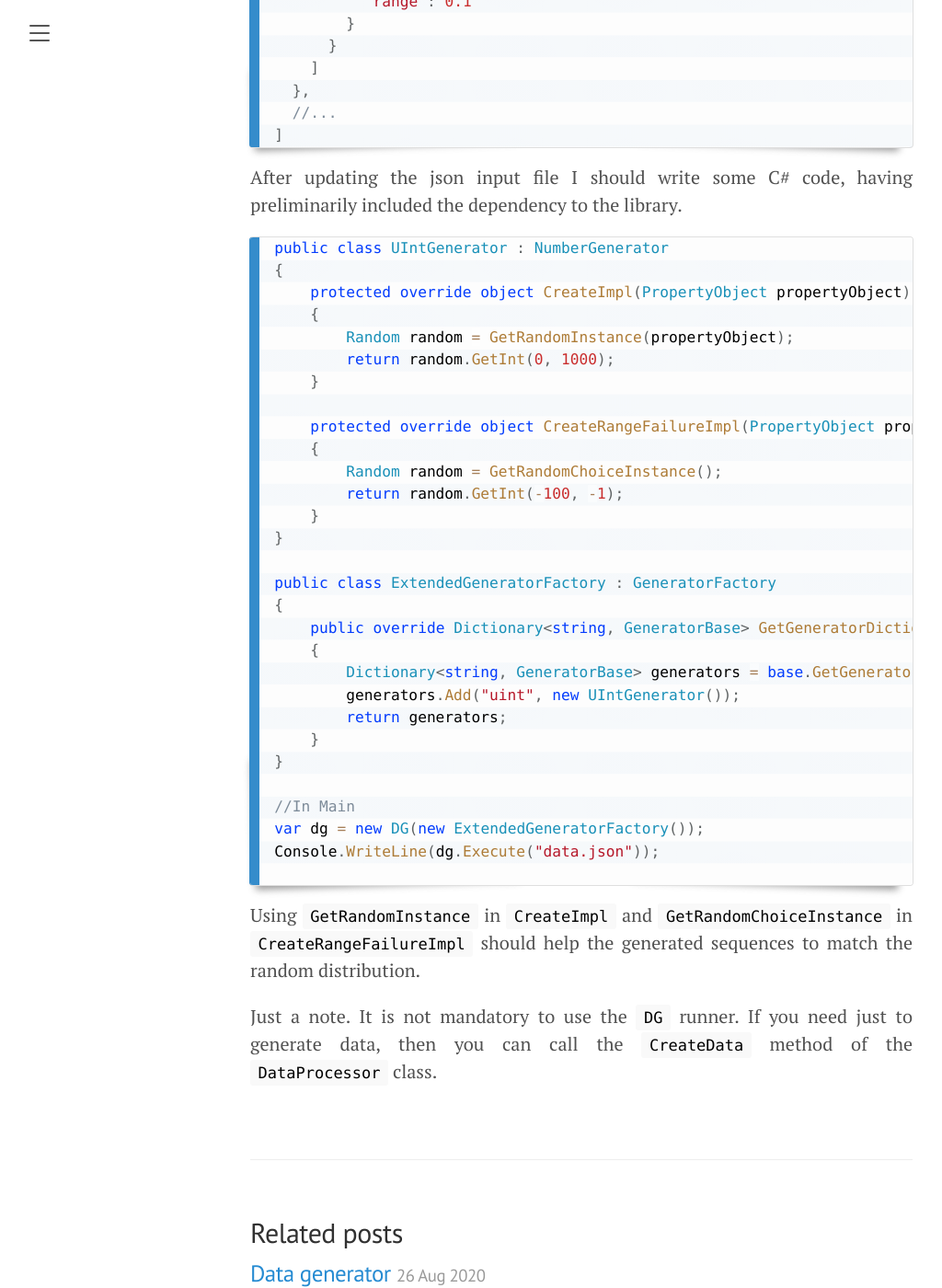
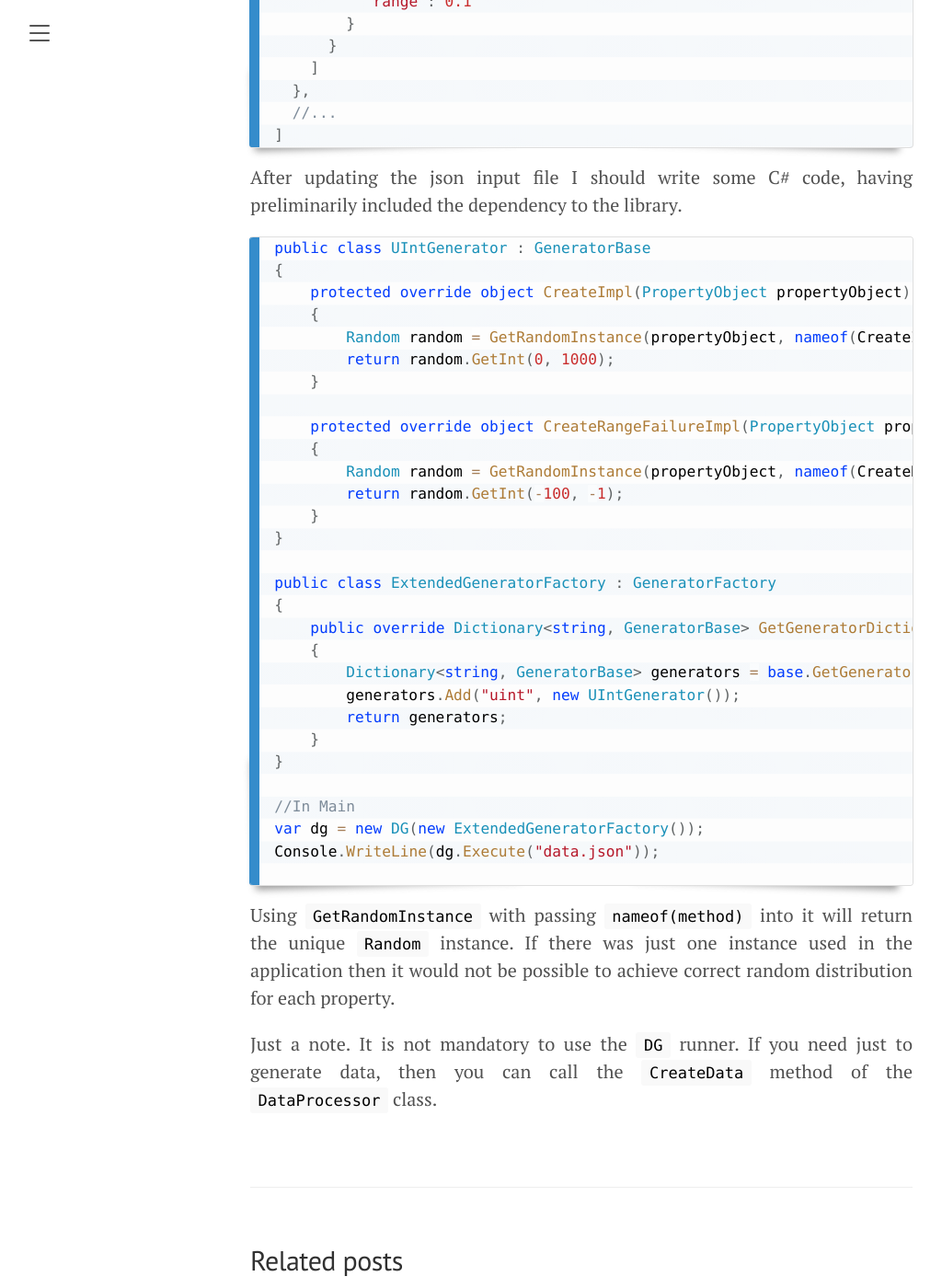
Before and after one commit to akovanev/kovanev.github.io, a Jekyll site: the page built from _posts/2020-08-27-Custom-data-generator.md, in a window 1280 px wide and 1400 px high, scrolled down 670 px. Shown: the whole window at 92% size, without its empty margins (8-1032 px from the left). Built offline with Jekyll 4.4.1, drawn with Linux system fonts in a browser that asks for light colours.

Commit message:
custom random generator

```diff
--- a/_posts/2020-08-27-Custom-data-generator.md
+++ b/_posts/2020-08-27-Custom-data-generator.md
@@ -29,17 +29,17 @@ Now I want to show how to extend the existing library with a custom generator. L
 
 After updating the json input file I should write some C# code, having preliminarily included the dependency to the library.
 
-<pre><code class="language-cs">public class UIntGenerator : NumberGenerator
+<pre><code class="language-cs">public class UIntGenerator : GeneratorBase
 {
     protected override object CreateImpl(PropertyObject propertyObject)
     {
-        Random random = GetRandomInstance(propertyObject);
+        Random random = GetRandomInstance(propertyObject, nameof(CreateImpl));
         return random.GetInt(0, 1000);
     }
 
     protected override object CreateRangeFailureImpl(PropertyObject propertyObject)
     {
-        Random random = GetRandomChoiceInstance();
+        Random random = GetRandomInstance(propertyObject, nameof(CreateRangeFailureImpl));
         return random.GetInt(-100, -1);
     }
 }
@@ -60,6 +60,6 @@ Console.WriteLine(dg.Execute("data.json"));
 
 </code></pre>
 
-Using <code>GetRandomInstance</code> in <code>CreateImpl</code> and <code>GetRandomChoiceInstance</code> in <code>CreateRangeFailureImpl</code> should help the generated sequences to match the random distribution.
+Using <code>GetRandomInstance</code> with passing <code>nameof(method)</code> into it will return the unique <code>Random</code> instance. If there was just one instance used in the application then it would not be possible to achieve correct random distribution for each property.
 
 Just a note. It is not mandatory to use the <code>DG</code> runner. If you need just to generate data, then you can call the <code>CreateData</code> method of the <code>DataProcessor</code> class.
```
